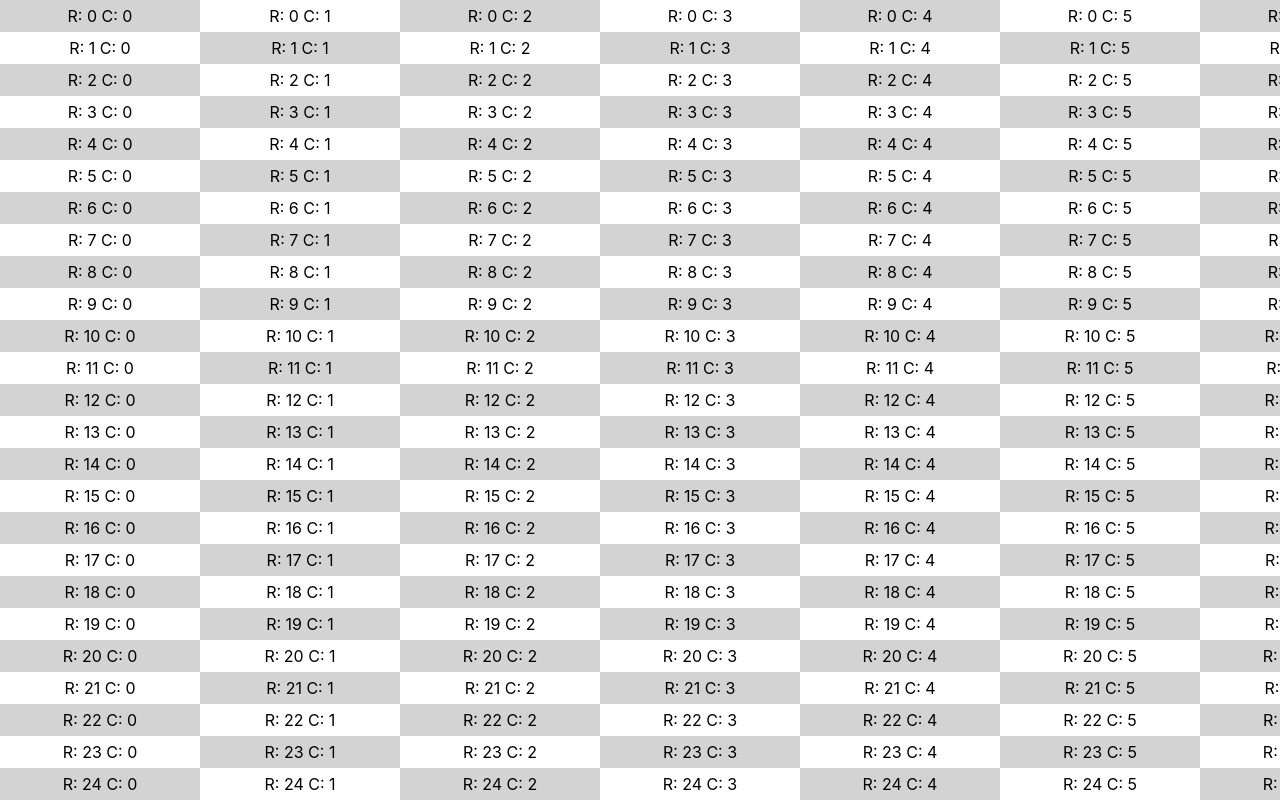
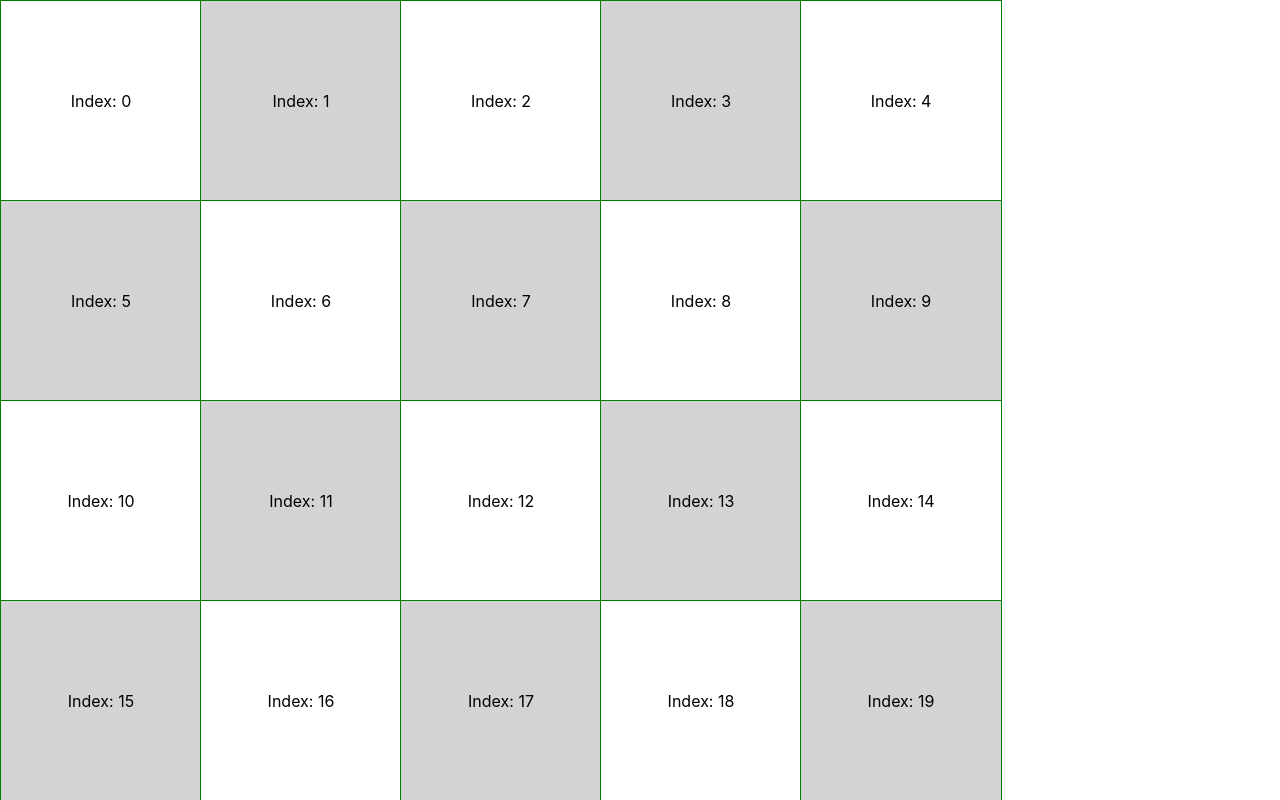
Before and after one commit to timbergus/dnd-playground, a React (Create React App) app: page / in a window 1280 px wide. Built offline with nearby package versions, Linux system fonts and the light colour scheme.

Commit message:
Add drag and drop using dnd-kit library.

```diff
--- a/package.json
+++ b/package.json
@@ -3,6 +3,8 @@
   "version": "0.1.0",
   "private": true,
   "dependencies": {
+    "@dnd-kit/core": "^5.0.1",
+    "@dnd-kit/sortable": "^6.0.0",
     "@testing-library/jest-dom": "^5.16.2",
     "@testing-library/react": "^12.1.2",
     "@testing-library/user-event": "^13.5.0",
--- a/src/components/App/App.tsx
+++ b/src/components/App/App.tsx
@@ -1,24 +1,67 @@
 import AutoSizer from 'react-virtualized-auto-sizer'
-import { FC } from 'react'
+import { FC, useState } from 'react'
 import { FixedSizeGrid } from 'react-window'
+import { DndContext, DragEndEvent } from '@dnd-kit/core'
+import { arrayMove, SortableContext } from '@dnd-kit/sortable'
 
-import { Row } from '../Row/Row'
+import { Cell } from '../Row/Cell'
 
-const App: FC = () => (
+const ELEMENTS = 10000
+
+export const COLUMN_COUNT = 5
+const ROW_COUNT = ELEMENTS / COLUMN_COUNT
+
+const getInitialState = (): string[] =>
+  Array(COLUMN_COUNT * ROW_COUNT)
+    .fill(false)
+    .map((_, index) => index.toString())
+
+const App: FC = () => {
+  const [cells, setCells] = useState(getInitialState())
+
+  const getIndex = (id?: string): number => (id ? cells.indexOf(id) : -1)
+
+  const [activeIndex, setActiveIndex] = useState<number>(getIndex())
+
+  const handleDragEnd = ({ active, over }: DragEndEvent): void => {
+    console.log(activeIndex)
+
+    if (over) {
+      const overIndex = getIndex(over.id)
+      if (activeIndex !== overIndex) {
+        setCells((cells) => arrayMove(cells, activeIndex, overIndex))
+      }
+    }
+
+    setActiveIndex(-1)
+  }
+
+  return (
+    <DndContext
+      onDragStart={({ active }) => {
+        setActiveIndex(getIndex(active.id))
+      }}
+      onDragEnd={handleDragEnd}
+    >
+      <SortableContext items={cells}>
         <AutoSizer>
           {({ width, height }) => (
             <FixedSizeGrid
               width={width}
               height={height}
-        columnCount={1000}
+              columnCount={COLUMN_COUNT}
               columnWidth={200}
-        rowCount={40000}
-        rowHeight={32}
+              rowCount={ROW_COUNT}
+              rowHeight={200}
+              itemData={cells}
             >
-        {Row}
+              {Cell}
             </FixedSizeGrid>
           )}
         </AutoSizer>
+      </SortableContext>
+    </DndContext>
   )
+}
 
 export default App
--- /dev/null
+++ b/src/components/Row/Cell.tsx
@@ -0,0 +1,50 @@
+import styled from 'styled-components'
+import { FC } from 'react'
+import { GridChildComponentProps } from 'react-window'
+import { useSortable } from '@dnd-kit/sortable'
+import { CSS } from '@dnd-kit/utilities'
+
+import { COLUMN_COUNT } from '../App/App'
+
+const getIndex = (columnIndex: number, rowIndex: number): number =>
+  columnIndex + COLUMN_COUNT * rowIndex
+
+type ContainerProps = {
+  $index: number
+}
+
+const Container = styled.div<ContainerProps>`
+  display: flex;
+  align-items: center;
+  justify-content: center;
+  border: 1px solid green;
+  background-color: ${({ $index }) =>
+    $index % 2 === 0 ? 'white' : 'lightgrey'};
+`
+
+export const Cell: FC<GridChildComponentProps> = ({
+  columnIndex,
+  rowIndex,
+  style,
+  data,
+}) => {
+  const { attributes, listeners, setNodeRef, transform, transition } =
+    useSortable({ id: data[getIndex(columnIndex, rowIndex)] })
+
+  const dragStyle = {
+    transform: CSS.Transform.toString(transform),
+    transition,
+  }
+
+  return (
+    <Container
+      ref={setNodeRef}
+      style={{ ...style, ...dragStyle }}
+      {...attributes}
+      {...listeners}
+      $index={data[getIndex(columnIndex, rowIndex)]}
+    >
+      Index: {data[getIndex(columnIndex, rowIndex)]}
+    </Container>
+  )
+}
--- a/src/components/Row/Row.tsx
+++ /dev/null
@@ -1,37 +0,0 @@
-import styled from 'styled-components'
-import { FC, useEffect } from 'react'
-import { GridChildComponentProps } from 'react-window'
-
-type ContainerProps = {
-  $rowIndex: number
-  $columnIndex: number
-}
-
-const Container = styled.div<ContainerProps>`
-  display: flex;
-  align-items: center;
-  justify-content: center;
-  background-color: ${({ $rowIndex, $columnIndex }) => {
-    if ($columnIndex % 2) {
-      return $rowIndex % 2 === 0 ? 'white' : 'lightgrey'
-    } else {
-      return $rowIndex % 2 ? 'white' : 'lightgrey'
-    }
-  }};
-`
-
-export const Row: FC<GridChildComponentProps> = ({
-  columnIndex,
-  rowIndex,
-  style,
-}) => {
-  useEffect(() => {
-    console.log('R:', rowIndex, 'C:', columnIndex)
-    // eslint-disable-next-line react-hooks/exhaustive-deps
-  }, [])
-  return (
-    <Container style={style} $rowIndex={rowIndex} $columnIndex={columnIndex}>
-      R: {rowIndex} C: {columnIndex}
-    </Container>
-  )
-}
```
Also changed, not shown: 2 other files (tests, documents, lock files or other folders). Lines whose indentation alone changed are shown as unchanged.
